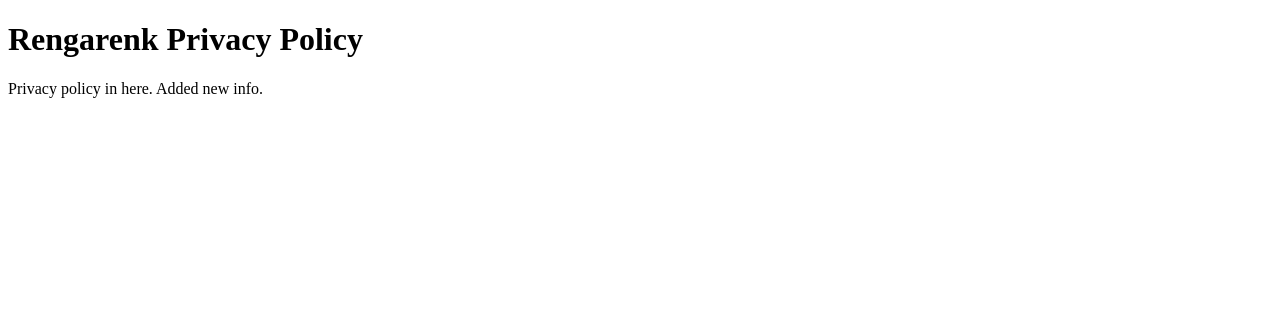
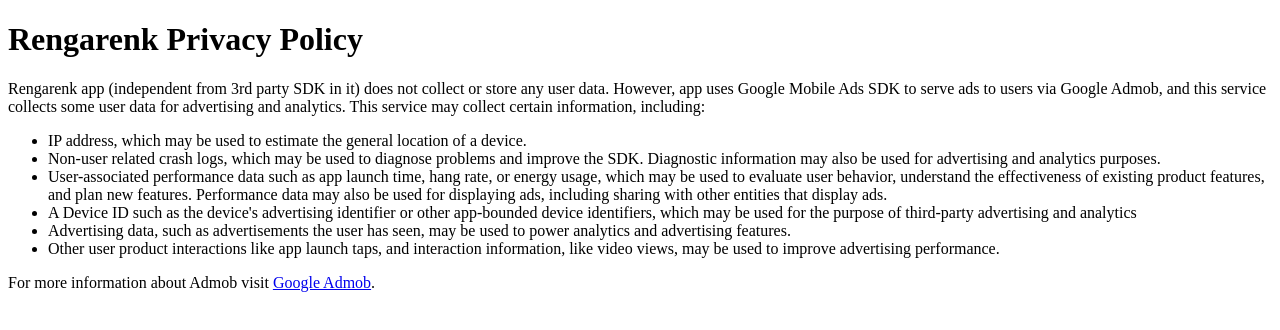
Before and after one commit to mert-arican/mert-arican.github.io, a plain HTML site: page index.html in a window 1280 px wide. Drawn offline with Linux system fonts and the light colour scheme.

Commit message:
Update index.html

```diff
--- a/index.html
+++ b/index.html
@@ -3,8 +3,20 @@
 <body>
   <h1>Rengarenk Privacy Policy</h1>
   <p>
-    Privacy policy in here.
-    Added new info.
+    Rengarenk app (independent from 3rd party SDK in it) does not collect or store any user data. However, app uses Google Mobile Ads SDK to
+    serve ads to users via Google Admob, and this service collects some user data for advertising and analytics.
+    This service may collect certain information, including:
+    <ul>
+      <li>IP address, which may be used to estimate the general location of a device.</li>
+      <li>Non-user related crash logs, which may be used to diagnose problems and improve the SDK. Diagnostic information may also be used for advertising and analytics purposes.</li>
+      <li>User-associated performance data such as app launch time, hang rate, or energy usage, which may be used to evaluate user behavior, understand the effectiveness of existing product features, and plan new features. Performance data may also be used for displaying ads, including sharing with other entities that display ads.</li>
+      <li>A Device ID such as the device's advertising identifier or other app-bounded device identifiers, which may be used for the purpose of third-party advertising and analytics</li>
+      <li>Advertising data, such as advertisements the user has seen, may be used to power analytics and advertising features.</li>
+      <li>Other user product interactions like app launch taps, and interaction information, like video views, may be used to improve advertising performance.</li>
+  </ul>
+  </p>
+  <p>
+  For more information about Admob visit <a href=https://admob.google.com/home/>Google Admob</a>.
   </p>
 </body>
 </html>
```
